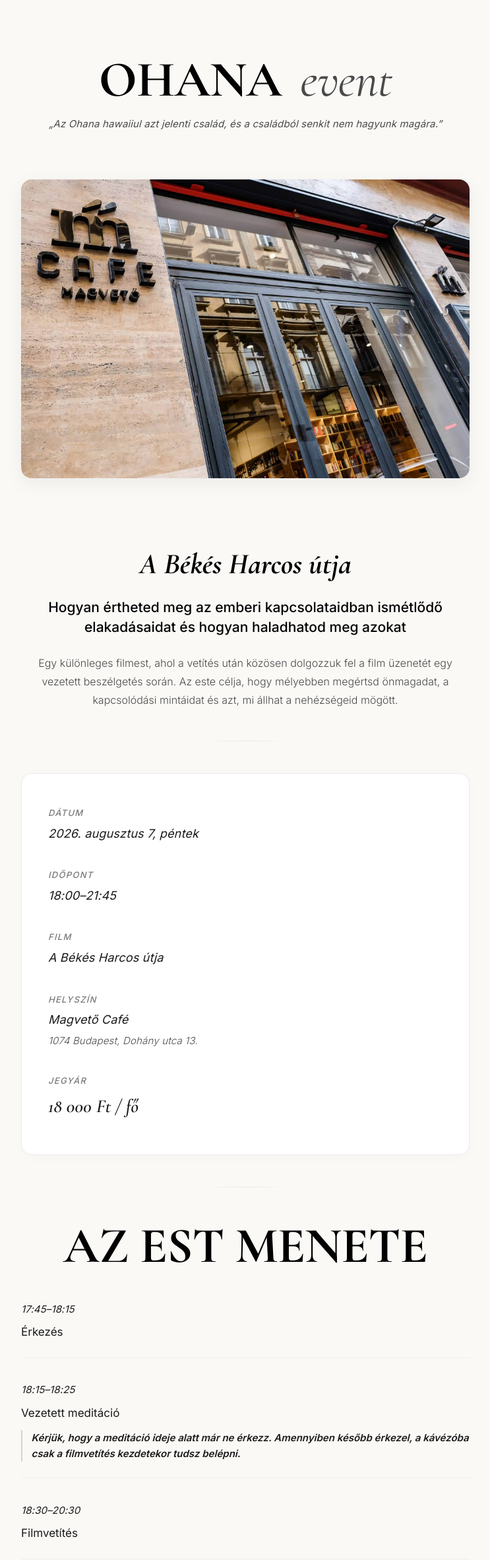
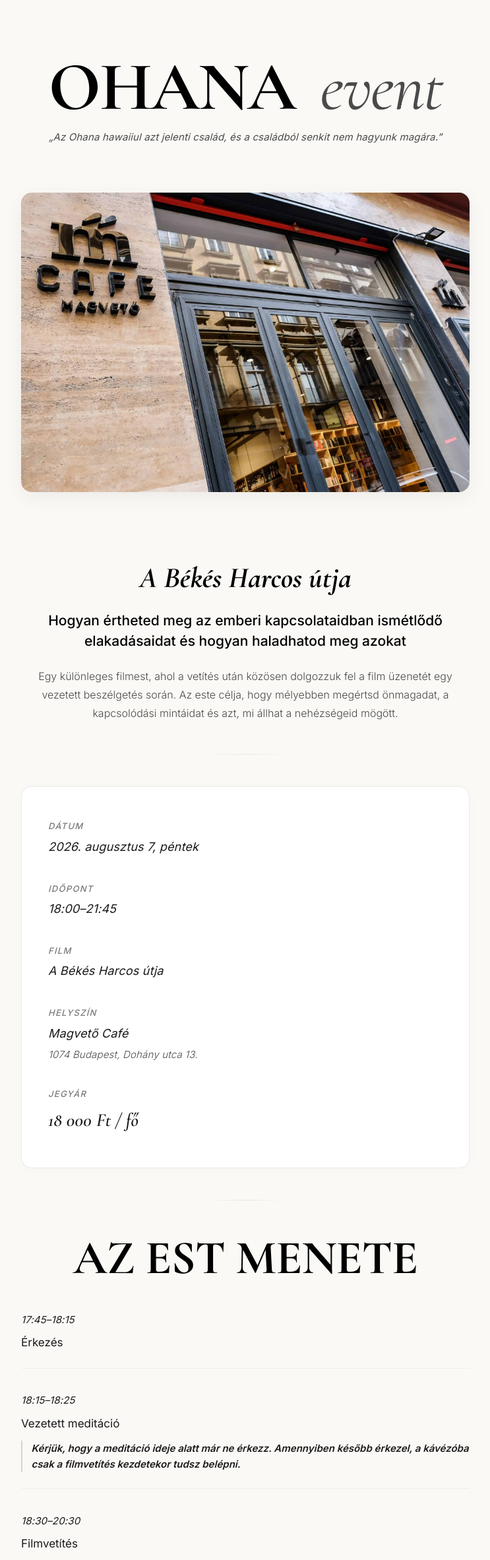
Before and after one commit to denyuel/bettinabalazs.com, a React (Vite) app: page / in a window 1280 px wide. Shown: the top 2365 px of the page at 66% size, without its empty margins (268-1011 px from the left). Built offline with nearby package versions, Linux system fonts and the light colour scheme; no server answers.

Commit message:
style: Scale up brand-title to 104px to span image width, restore section-heading-cormorant class, and add program-header-title to keep program title bold but single-line

```diff
--- a/src/App.tsx
+++ b/src/App.tsx
@@ -213,7 +213,7 @@ function App() {
 
         {/* Schedule */}
         <section>
-          <h2 className="brand-title" style={{ textAlign: "center", marginBottom: "2.5rem" }}>{EVENT_DETAILS.programTitle}</h2>
+          <h2 className="program-header-title">{EVENT_DETAILS.programTitle}</h2>
 
           <div className="program-timeline">
             {EVENT_DETAILS.programItems.map((item, idx) => (
--- a/src/index.css
+++ b/src/index.css
@@ -95,11 +95,11 @@ header {
 
 .brand-title {
   font-family: var(--font-heading);
-  font-weight: 800; /* Thicker bold font as requested */
-  font-size: 76px; /* Increased size as requested */
-  line-height: 1.1;
-  letter-spacing: -0.01em;
-  color: #000000; /* Black */
+  font-weight: 800;
+  font-size: 104px; /* Significantly increased to span the width of the container/image */
+  line-height: 1.0; /* Tighter line-height for large display typography */
+  letter-spacing: -0.02em; /* Slightly tighter letter-spacing for large text */
+  color: #000000;
   margin-bottom: 0.75rem;
 }
 
@@ -113,7 +113,7 @@ header {
 
 @media (max-width: 600px) {
   .brand-title {
-    font-size: 56px; /* Increased size as requested */
+    font-size: 64px; /* Scaled up for mobile display */
   }
 }
 
@@ -221,12 +221,29 @@ header {
 }
 
 /* Program / Schedule Section */
+.program-header-title {
+  font-family: var(--font-heading);
+  font-weight: 800;
+  font-size: 72px; /* Large bold header matching OHANA title style but sized to fit 1 line */
+  text-align: center;
+  color: #000000;
+  margin-bottom: 2.5rem;
+  line-height: 1.1;
+  letter-spacing: -0.01em;
+}
+
+@media (max-width: 600px) {
+  .program-header-title {
+    font-size: 48px;
+  }
+}
+
 .section-heading-cormorant {
   font-family: var(--font-heading);
   font-size: 36px;
   font-weight: 500;
   text-align: center;
-  color: #000000; /* Black */
+  color: #000000;
   margin-bottom: 2.5rem;
   letter-spacing: 0.02em;
 }
```
